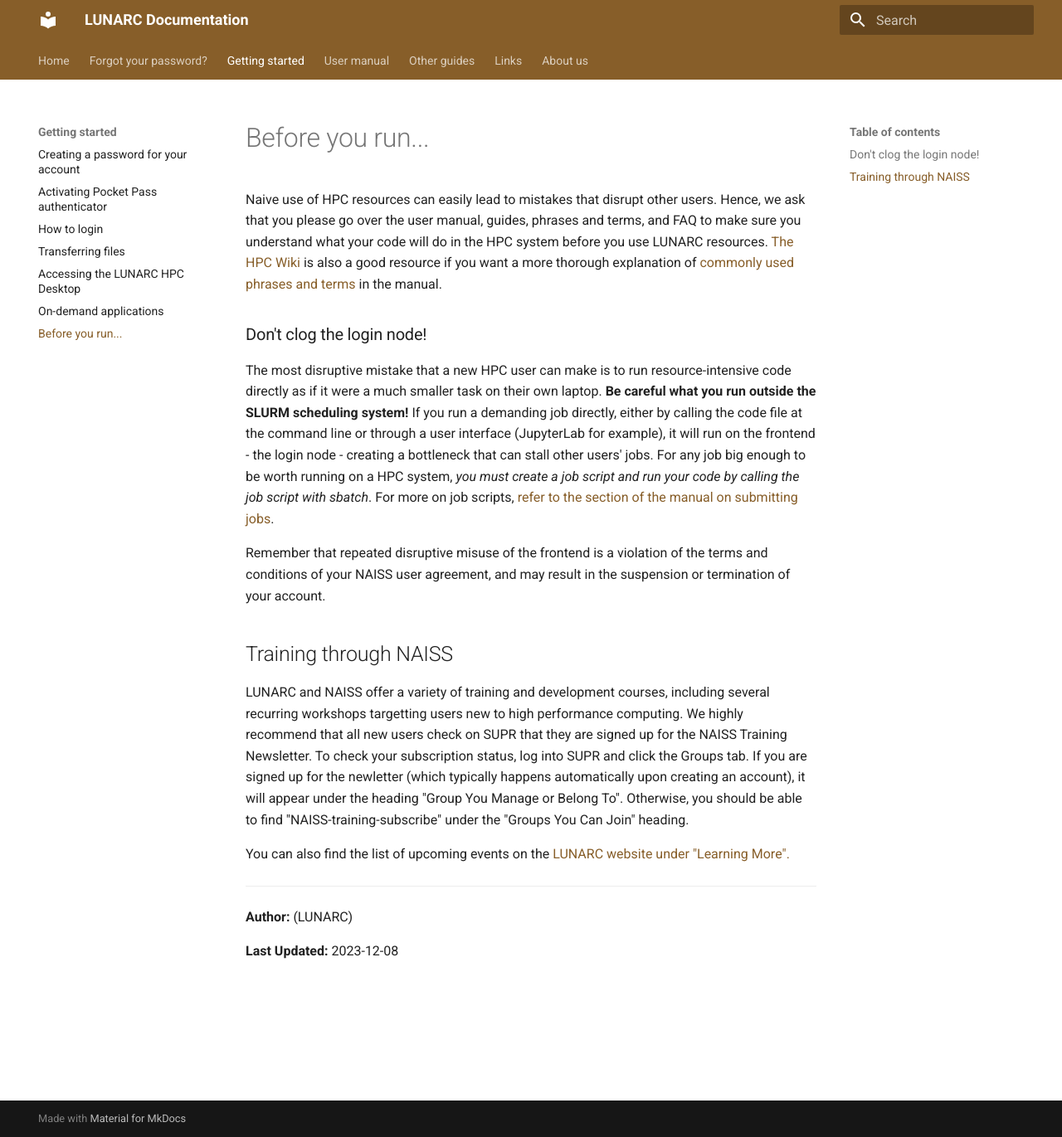
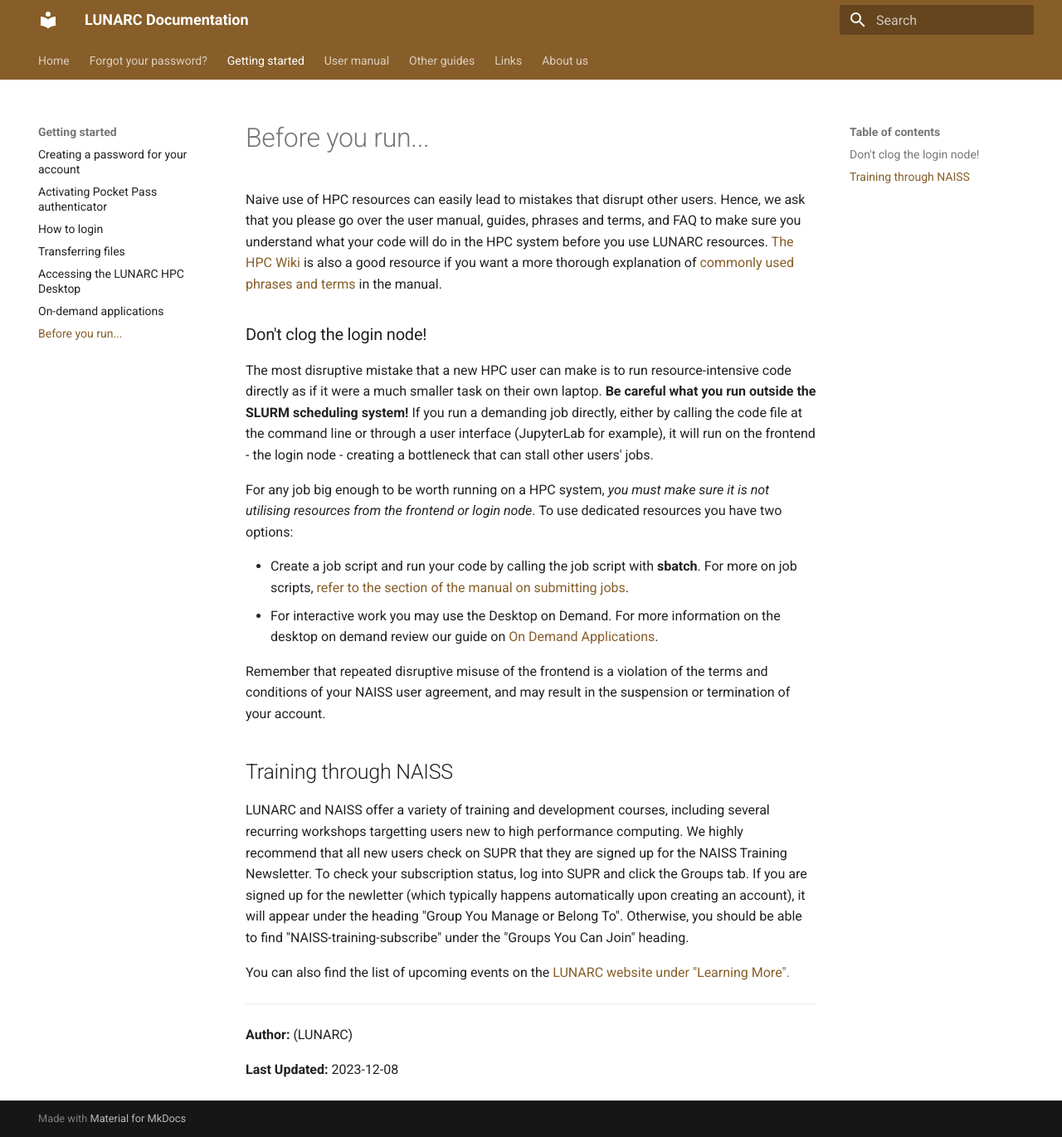
Before and after one commit to lunarc/lunarc_docs, an MkDocs documentation site: the page built from docs/getting_started/prelaunch_considerations.md, in a window 1280 px wide and 1371 px high. Shown: the whole window at 83% size. Built offline with MkDocs 1.6.1 and Material for MkDocs 9.7.7, drawn with Linux system fonts in a browser that asks for light colours; comment, search, counter and statistics services are not loaded.

Commit message:
Link updates and reference to the On Demand added to the prelauchn_considerations

```diff
--- a/docs/getting_started/prelaunch_considerations.md
+++ b/docs/getting_started/prelaunch_considerations.md
@@ -1,8 +1,13 @@
 # Before you run...
-Naive use of HPC resources can easily lead to mistakes that disrupt other users. Hence, we ask that you please go over the user manual, guides, phrases and terms, and FAQ to make sure you understand what your code will do in the HPC system before you use LUNARC resources. [The HPC Wiki](https://hpc-wiki.info/hpc/Category:Basics) is also a good resource if you want a more thorough explanation of [commonly used phrases and terms](https://lunarc-documentation.readthedocs.io/en/latest/manual/manual_common_phrases/) in the manual.
+Naive use of HPC resources can easily lead to mistakes that disrupt other users. Hence, we ask that you please go over the user manual, guides, phrases and terms, and FAQ to make sure you understand what your code will do in the HPC system before you use LUNARC resources. [The HPC Wiki](https://hpc-wiki.info/hpc/Category:Basics) is also a good resource if you want a more thorough explanation of [commonly used phrases and terms](../manual/manual_common_phrases/) in the manual.
 
 ### Don't clog the login node!
-The most disruptive mistake that a new HPC user can make is to run resource-intensive code directly as if it were a much smaller task on their own laptop. **Be careful what you run outside the SLURM scheduling system!** If you run a demanding job directly, either by calling the code file at the command line or through a user interface (JupyterLab for example), it will run on the frontend - the login node - creating a bottleneck that can stall other users' jobs. For any job big enough to be worth running on a HPC system, *you must create a job script and run your code by calling the job script with sbatch*. For more on job scripts, [refer to the section of the manual on submitting jobs](https://lunarc-documentation.readthedocs.io/en/latest/manual/submitting_jobs/manual_basic_job/).
+The most disruptive mistake that a new HPC user can make is to run resource-intensive code directly as if it were a much smaller task on their own laptop. **Be careful what you run outside the SLURM scheduling system!** If you run a demanding job directly, either by calling the code file at the command line or through a user interface (JupyterLab for example), it will run on the frontend - the login node - creating a bottleneck that can stall other users' jobs.
+
+For any job big enough to be worth running on a HPC system, *you must make sure it is not utilising resources from the frontend or login node*.  To use dedicated resources you have two options:
+
+* Create a job script and run your code by calling the job script with **sbatch**. For more on job scripts, [refer to the section of the manual on submitting jobs](../manual/submitting_jobs/manual_basic_job/).
+* For interactive work you may use the Desktop on Demand.   For more information on the desktop on demand review our guide on [On Demand Applications](../gfxlauncher).
 
 Remember that repeated disruptive misuse of the frontend is a violation of the terms and conditions of your NAISS user agreement, and may result in the suspension or termination of your account.
 
```
